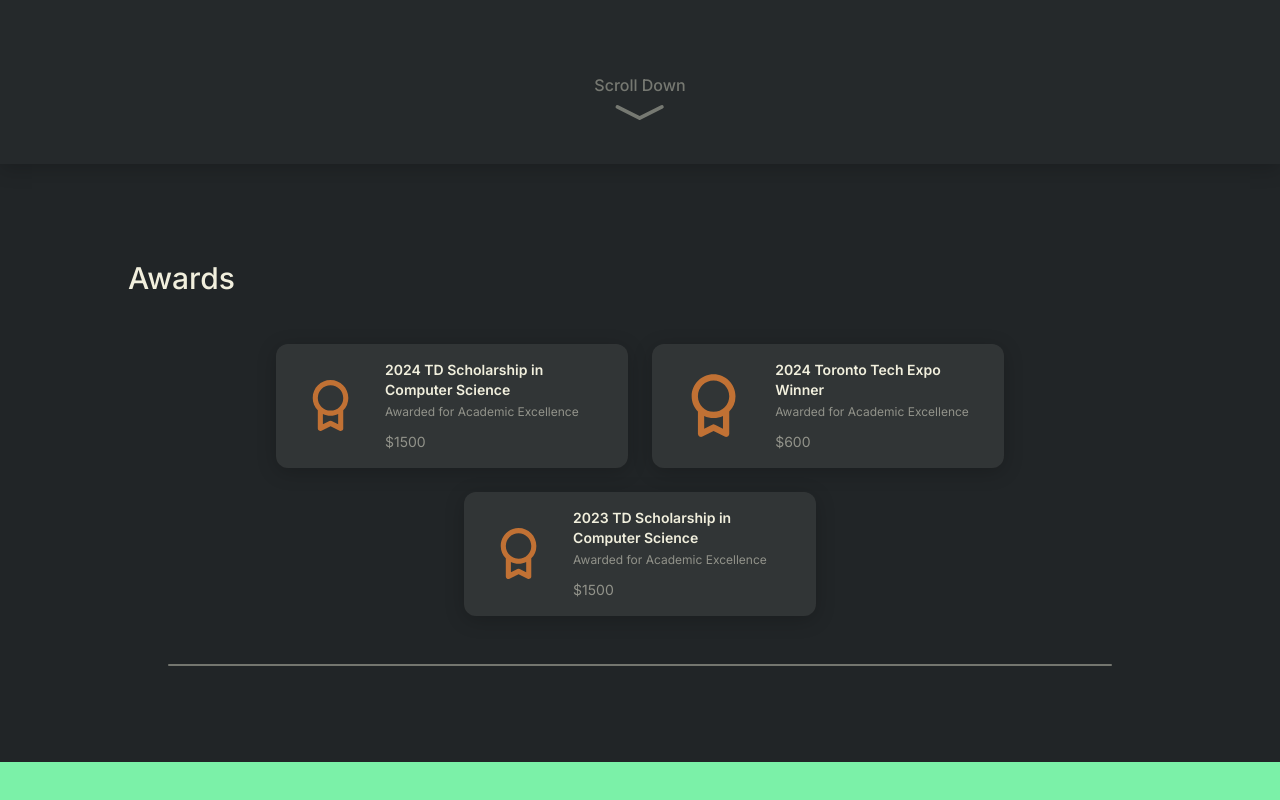
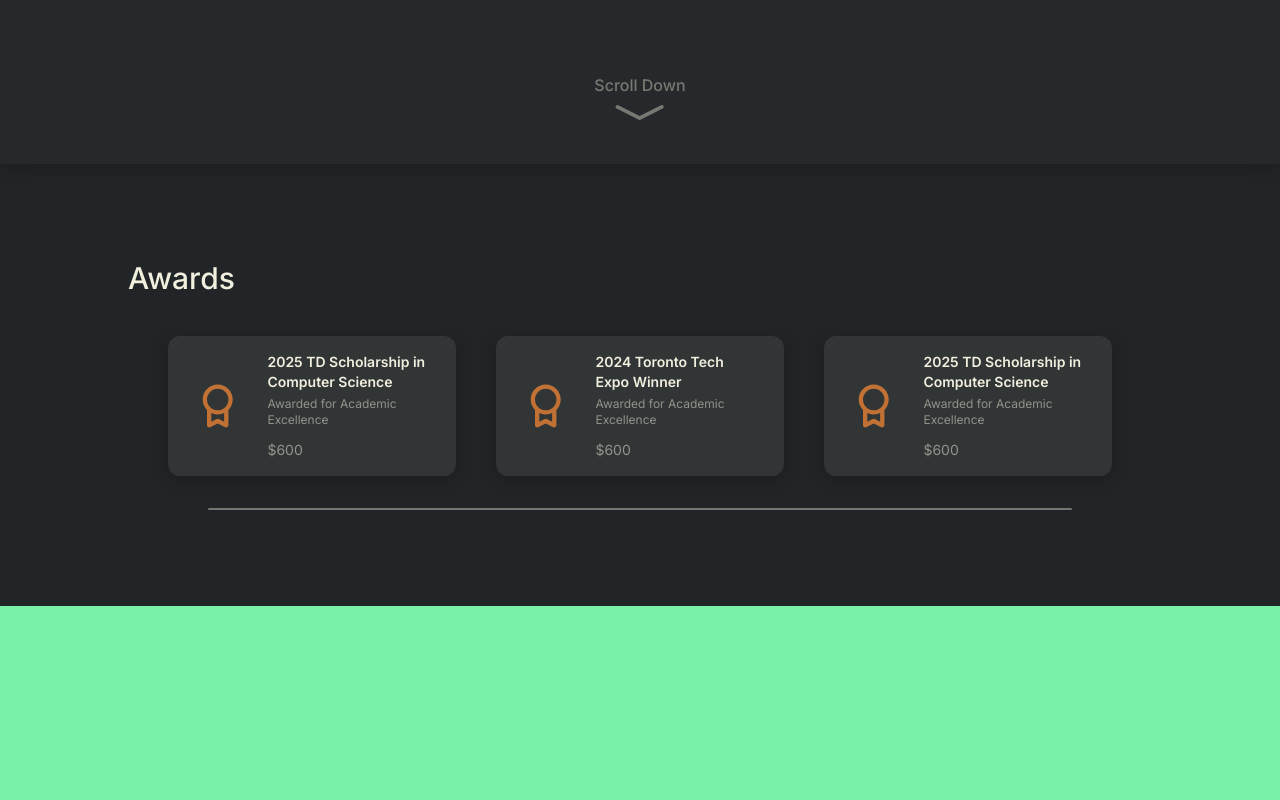
Before and after one commit to kevinf58/portfolio, a Next.js app: page / in a window 1280 px wide. Shown: the part 636-1436 px from the top of the page. Built offline with nearby package versions, Linux system fonts and the light colour scheme.

Commit message:
fix inconsistent icon sizes

```diff
--- a/src/components/common/AwardSection.tsx
+++ b/src/components/common/AwardSection.tsx
@@ -3,25 +3,25 @@ import { BiAward } from 'react-icons/bi';
 
 const AwardSection = () => {
   return (
-    <section className='w-full bg-black px-32 py-24' id='scroll'>
+    <section className='w-full bg-black sm:px-32 px-6 py-24' id='scroll'>
       <h1 className='text-3xl font-medium lg:text-start text-center'>Awards</h1>
-      <div className='flex flex-wrap justify-center mx-10 my-12 gap-6'>
+      <div className='flex flex-wrap justify-center gap-10 pt-10 pb-8'>
         <Box>
           <div className='flex'>
-            <BiAward className='w-20 h-auto mr-6 my-auto text-primary' />
-            <div className='flex flex-col'>
-              <span className='text-sm font-semibold'>2024 TD Scholarship in Computer Science</span>
+            <BiAward size={60} className='my-auto mr-6 text-primary' />
+            <div className='flex flex-col w-48'>
+              <span className='text-sm font-semibold'>2025 TD Scholarship in Computer Science</span>
               <span className='text-xs text-white/50 my-1 break-words'>
                 Awarded for Academic Excellence
               </span>
-              <h6 className='text-sm text-white/50 mt-2'>$1500</h6>
+              <h6 className='text-sm text-white/50 mt-2'>$600</h6>
             </div>
           </div>
         </Box>
         <Box>
           <div className='flex'>
-            <BiAward className='w-20 h-auto mr-6 my-auto text-primary' />
-            <div className='flex flex-col'>
+            <BiAward size={60} className='my-auto mr-6 text-primary' />
+            <div className='flex flex-col w-48'>
               <span className='text-sm font-semibold'>2024 Toronto Tech Expo Winner</span>
               <span className='text-xs text-white/50 my-1 break-words'>
                 Awarded for Academic Excellence
@@ -32,18 +32,18 @@ const AwardSection = () => {
         </Box>
         <Box>
           <div className='flex'>
-            <BiAward className=' w-20 h-auto mr-6 my-auto text-primary' />
-            <div className='flex flex-col'>
-              <span className='text-sm font-semibold'>2023 TD Scholarship in Computer Science</span>
+            <BiAward size={60} className='my-auto mr-6 text-primary' />
+            <div className='flex flex-col w-48'>
+              <span className='text-sm font-semibold'>2025 TD Scholarship in Computer Science</span>
               <span className='text-xs text-white/50 my-1 break-words'>
                 Awarded for Academic Excellence
               </span>
-              <h6 className='text-sm text-white/50 mt-2'>$1500</h6>
+              <h6 className='text-sm text-white/50 mt-2'>$600</h6>
             </div>
           </div>
         </Box>
       </div>
-      <div className='h-0.5 bg-white/40 rounded-full sm:mx-10' />
+      <div className='h-0.5 bg-white/40 rounded-full sm:mx-20' />
     </section>
   );
 };
--- a/src/components/common/Box.tsx
+++ b/src/components/common/Box.tsx
@@ -2,7 +2,7 @@ import { BoxProps } from '@/types/BoxProps';
 
 const Box = (props: BoxProps) => {
   return (
-    <div className='w-88 min-w-[19.25rem] px-6 py-4 bg-white/8 rounded-xl shadow-primary'>
+    <div className='w-72 px-6 py-4 bg-white/8 rounded-xl shadow-primary'>
       {props.children}
     </div>
   );
```
